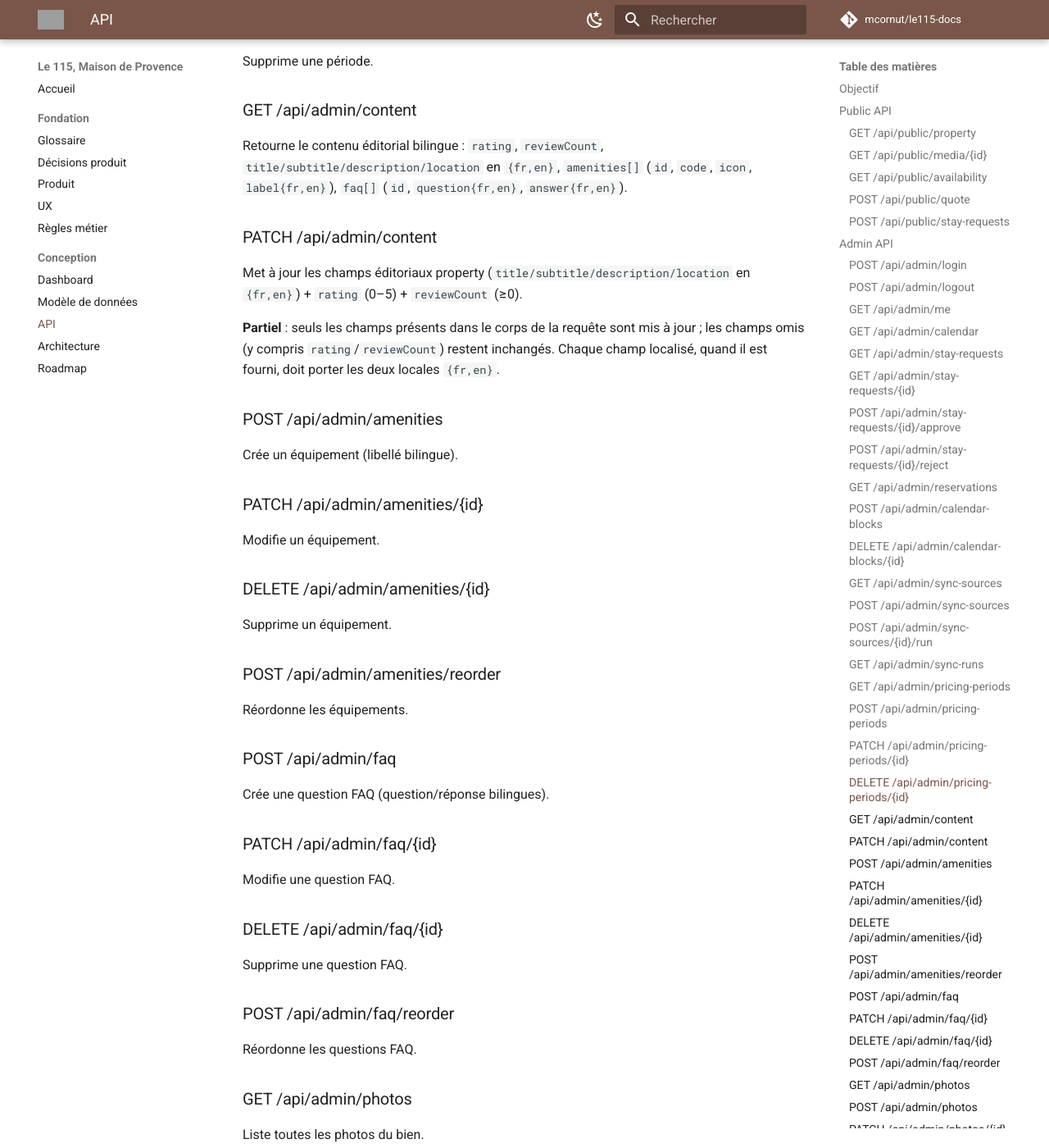
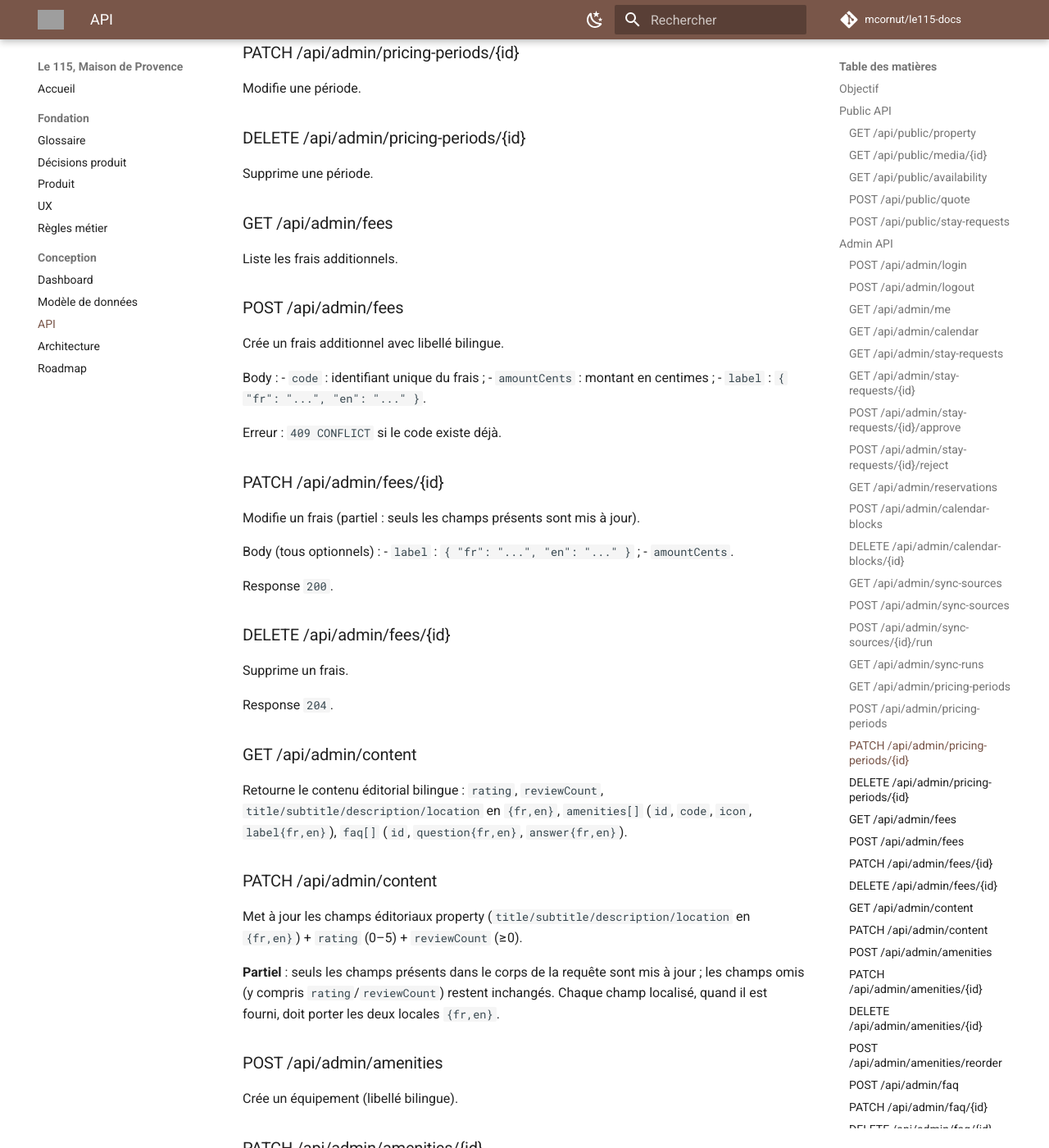
Before and after one commit to mcornut/le115-docs, an MkDocs documentation site: the page built from docs/06-API.md, in a window 1280 px wide and 1400 px high, scrolled down 5097 px. Shown: the whole window at 82% size. Built offline with MkDocs 1.6.1 and Material for MkDocs 9.7.7, drawn with Linux system fonts in a browser that asks for light colours; comment, search, counter and statistics services are not loaded; some of the changed text lies outside the part shown; grey boxes are pictures that could not be loaded.

Commit message:
docs: pricing admin (Plan 11 backend) — periods/fees CRUD, exclusion constraint, localized fee label

````diff
--- a/docs/06-API.md
+++ b/docs/06-API.md
@@ -89,7 +89,8 @@ Body :
   "arrival": "2026-07-04",
   "departure": "2026-07-11",
   "adults": 4,
-  "children": 2
+  "children": 2,
+  "locale": "fr"
 }
 ```
 
@@ -103,7 +104,7 @@ Response `200` :
   ],
   "subtotalCents": 210000,
   "fees": [
-    { "code": "cleaning", "amountCents": 12000 }
+    { "code": "cleaning", "amountCents": 12000, "label": "Ménage" }
   ],
   "adjustments": [],
   "totalCents": 222000,
@@ -112,6 +113,9 @@ Response `200` :
   "errors": []
 }
 ```
+
+- `locale` : optionnel (défaut `fr`), détermine la langue des libellés des frais (fallback `fr` si locale non disponible).
+- `fees[].label` : libellé du frais résolu dans la locale demandée, à titre informatif (le calcul du montant est inchangé).
 
 - `submittable` : `false` si le devis viole une règle (durée min, jour d'arrivée/départ, dates dans le passé, voyageurs > max). Le devis reste **affichable** mais non soumissible ; `errors[]` porte alors les codes concernés (voir *Erreurs*).
 - `POST /quote` ne vérifie **pas** la disponibilité (prix pur) ; celle-ci est contrôlée à la soumission.
@@ -220,6 +224,37 @@ Modifie une période.
 ### DELETE /api/admin/pricing-periods/{id}
 
 Supprime une période.
+
+### GET /api/admin/fees
+
+Liste les frais additionnels.
+
+### POST /api/admin/fees
+
+Crée un frais additionnel avec libellé bilingue.
+
+Body :
+- `code` : identifiant unique du frais ;
+- `amountCents` : montant en centimes ;
+- `label` : `{ "fr": "...", "en": "..." }`.
+
+Erreur : `409 CONFLICT` si le code existe déjà.
+
+### PATCH /api/admin/fees/{id}
+
+Modifie un frais (partiel : seuls les champs présents sont mis à jour).
+
+Body (tous optionnels) :
+- `label` : `{ "fr": "...", "en": "..." }` ;
+- `amountCents`.
+
+Response `200`.
+
+### DELETE /api/admin/fees/{id}
+
+Supprime un frais.
+
+Response `204`.
 
 ### GET /api/admin/content
 
@@ -376,6 +411,7 @@ Codes métier stables :
 | `UNAUTHORIZED` | 401 | Authentification requise ou identifiants/session invalides |
 | `PROPERTY_NOT_FOUND` | 404 | Bien introuvable |
 | `VALIDATION` | 422 | Demande non soumissible ; `details` liste les codes de règle enfreints |
+| `CONFLICT` | 409 | Conflit d'intégrité : chevauchement de périodes tarifaires (même priorité), code de frais dupliqué, etc. |
 | `DATES_UNAVAILABLE` | 409 | Dates demandées indisponibles |
 | `INTERNAL` | 500 | Erreur interne |
 
````
Also changed, not shown: docs/03-Business-Rules.md (+2 -0 lines), docs/04-Dashboard.md (+3 -1 lines), docs/05-Data-Model.md (+2 -0 lines).
